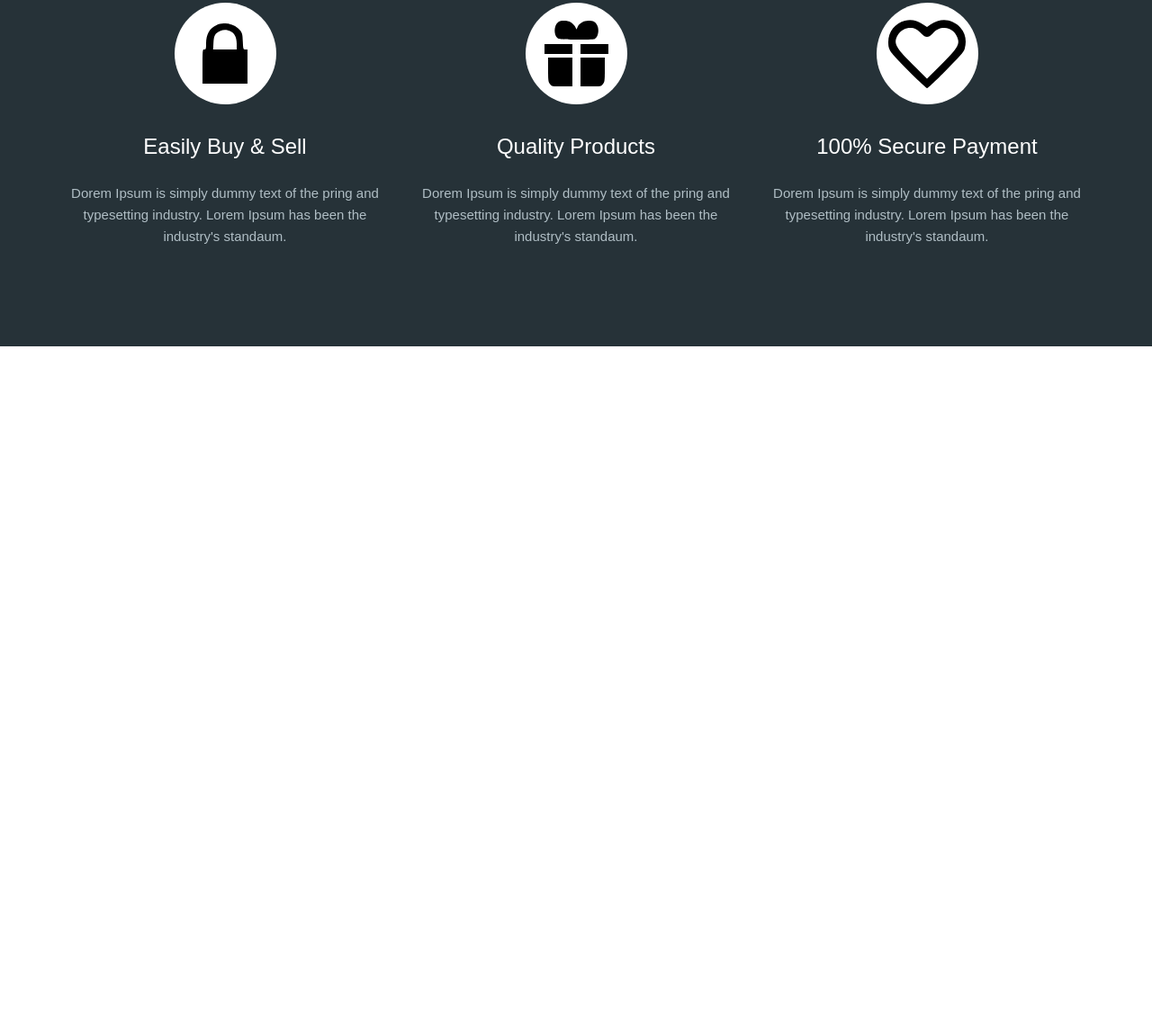
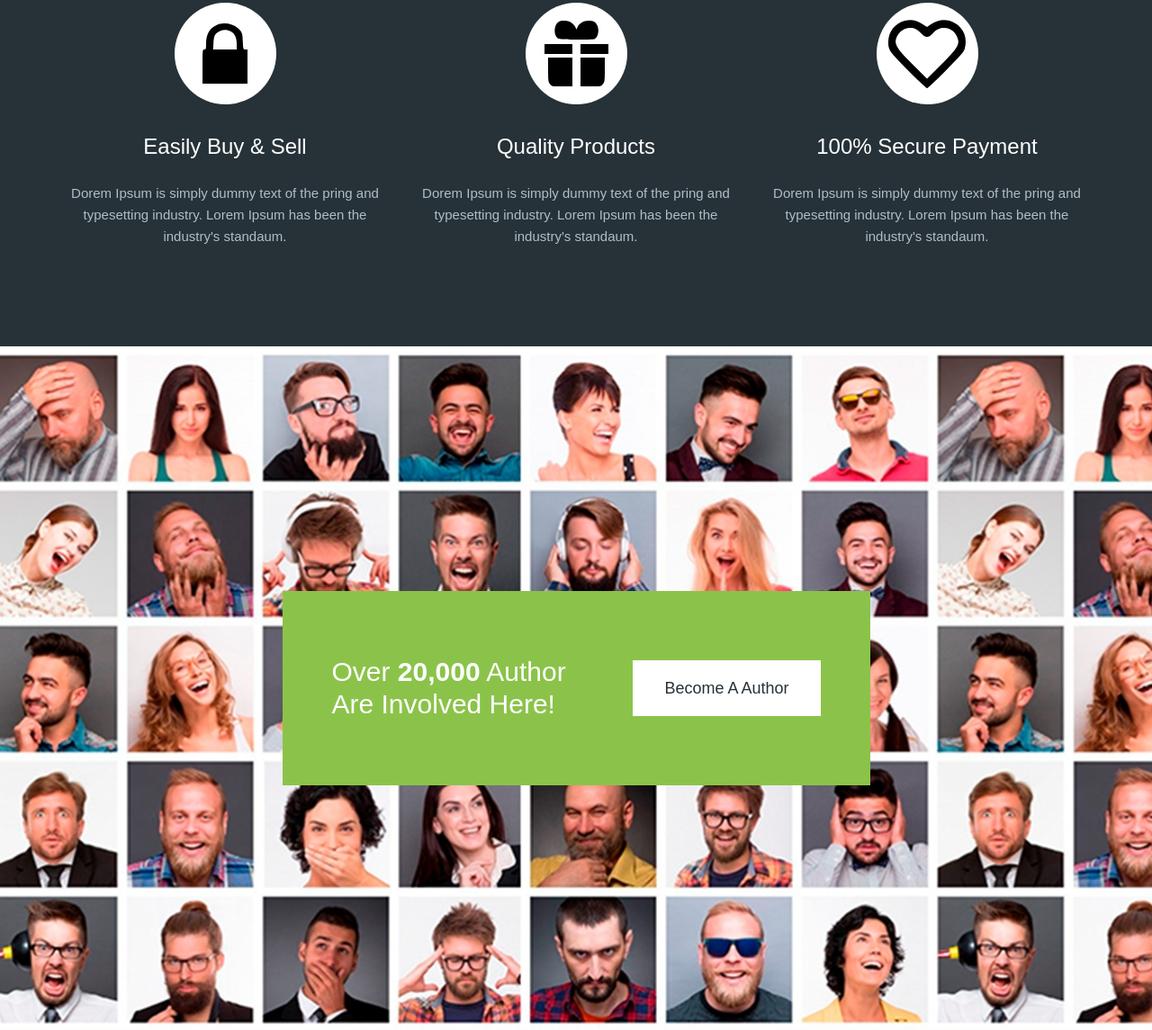
Before and after one commit to crazypushok0/moderno, a website: page app/index.html in a window 1280 px wide. Shown: the part 4006-5151 px from the top of the page at 90% size. Before the commit the page ends 4391 px from the top, so only its background shows below. Drawn offline with nearby package versions, Linux system fonts and the light colour scheme.

Commit message:
added author

```diff
--- a/app/index.html
+++ b/app/index.html
@@ -757,6 +757,15 @@
             </div>
         </div>
     </section>
+    <section class="author" style="background-image: url(img/author-bg.jpg);">
+        <div class="author__box">
+            <div class="author__box-title">
+                Over <span>20,000</span> Author
+                Are Involved Here!
+            </div>
+            <a href="#" class="author__box-link">Become A Author</a>
+        </div>
+    </section>
 
 
 
--- a/app/scss/style.scss
+++ b/app/scss/style.scss
@@ -338,6 +338,44 @@
 }
 
 // end advantages
+// start author
+.author{
+    background-size: cover;
+    background-position: center;
+    background-repeat: no-repeat;
+    min-height: 760px;
+    display: flex;
+    justify-content: center;
+    align-items: center;
+    &__box{
+        max-width: 653px;
+        width: 100%;
+        min-height: 216px;
+        display: flex;
+        justify-content: space-between;
+        align-items: center;
+        background-color: $green;
+        padding: 60px 55px;
+        &-title{
+            color: #fff;
+            font-size: 30px;
+            line-height: 36px;
+            max-width: 270px;
+            span{
+                @include f700;
+            }
+        }
+        &-link{
+            color:$bg;
+            font-size: 18px;
+            line-height: 36px;
+            background-color: #fff;
+            padding: 13px 35px;
+        }
+    }
+}
+
+// end author
 
 
 @import 'media';
```
Also changed, not shown: app/css/style.min.css, app/img/author-bg.jpg (added).
